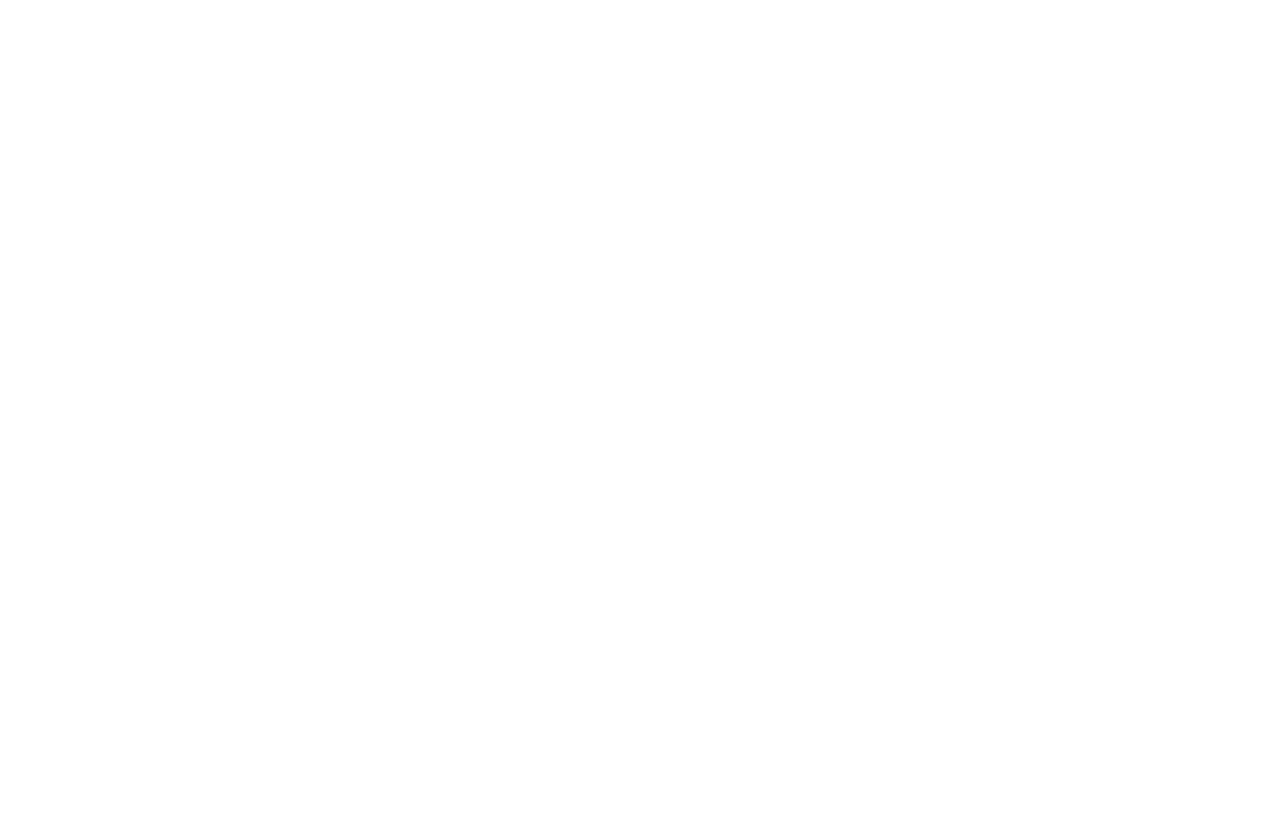
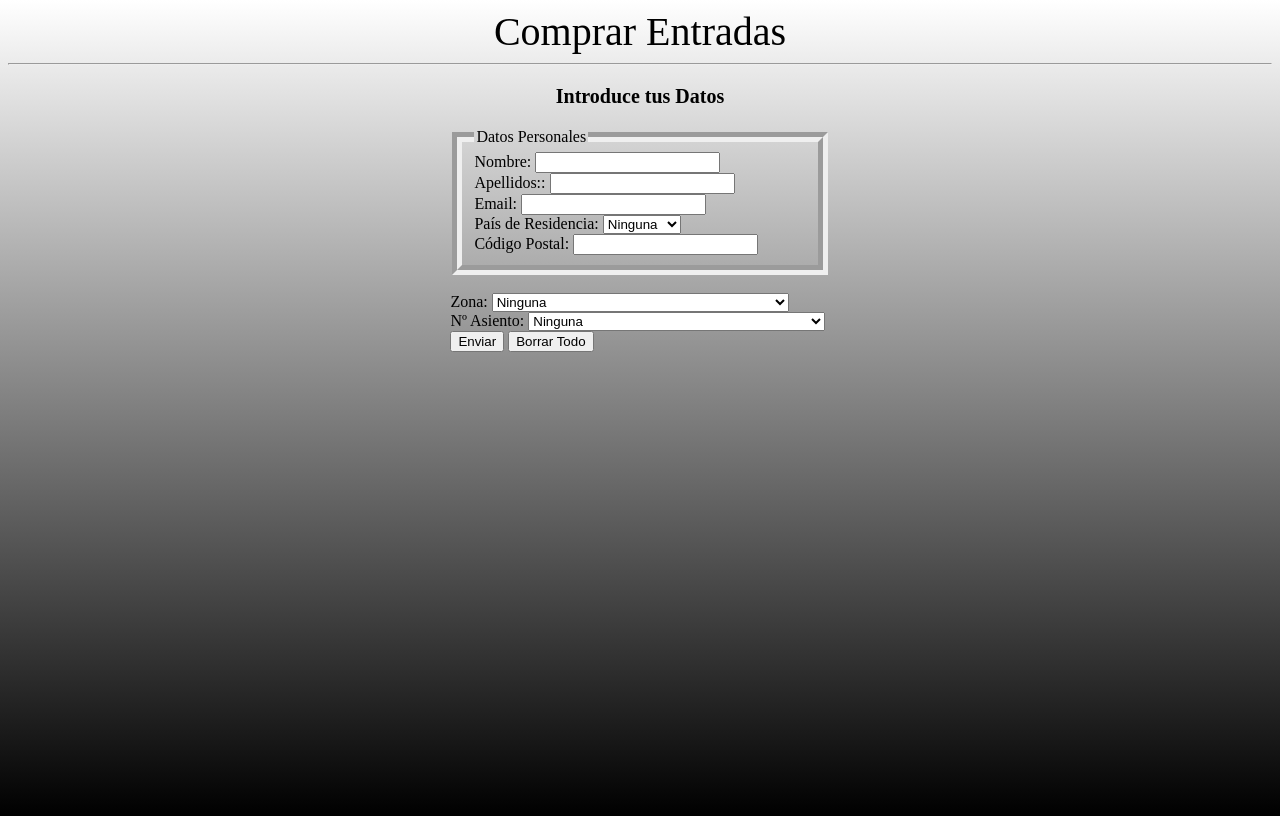
Before and after one commit to NaviGracia/La_Plantilla, a plain HTML site: page taquillas.html in a window 1280 px wide. Drawn offline with Linux system fonts and the light colour scheme.

Commit message:
asta aci

```diff
--- /dev/null
+++ b/destination.css
@@ -0,0 +1,27 @@
+body{
+    height: 100vh;
+    background: radial-gradient(white, black);
+}
+
+header{
+    text-align: center;
+    position: relative;
+    top: 30%;
+    font-size: 50px;
+}
+
+button{
+    position: relative;
+    margin-left: 46.4%;
+    top: 40%;
+}
+
+p{
+    position: relative;
+    text-align: center;
+    top: 40%;
+}
+
+img.imagen{
+    height: 200px;
+}
--- /dev/null
+++ b/taquilla.css
@@ -0,0 +1,25 @@
+body{
+    background-repeat: no-repeat;
+    height: 100vh;
+    background-size: cover;
+    background: linear-gradient(white, black);
+}
+
+header{
+    text-align: center;
+    font-size: 40px;
+}
+
+p{
+    text-align: center;
+    font-size: 20px;
+}
+
+form{
+   margin-left: 35%;
+    margin-right: 35%;
+}
+
+fieldset{
+    border-width: 10px;
+}
--- a/taquillas.html
+++ b/taquillas.html
@@ -5,8 +5,77 @@
     <meta http-equiv="X-UA-Compatible" content="IE=edge">
     <meta name="viewport" content="width=device-width, initial-scale=1.0">
     <title>Taquillas Valencia CF</title>
+    <link rel="stylesheet" href="taquilla.css">
 </head>
 <body>
+    <header>Comprar Entradas</header>
+    <hr>
+    <section>
+    <p><strong>Introduce tus Datos</strong></p>
+    <form method="get" action="index.html">
+        <fieldset>
+        <legend>Datos Personales</legend>
+        <label for="Nombre">Nombre:</label>
+        <input type="text" name="Nombre">
+    <br>
+        <label for="apellidos">Apellidos::</label>
+        <input type="text" name="apellidos">
+    <br>
+        <label for="Email">Email:</label>
+        <input type="text" name="email">
+    <br>
+        <label for="País de Residencia">País de Residencia:</label>
+        <select name="País de Residencia">
+            <option>Ninguna</option>
+            <option>España</option>
+            <option>Francia</option>
+            <option>Alemania</option>
+            <option>Portugal</option>
+        </select>
+    <br>
+        <label for="c_postal">Código Postal:</label>
+        <input type="text" name="c_postal">
+        </fieldset>
+        <br>
+        <label for="zona">Zona:</label>
+        <select name="zona">
+            <option>Ninguna</option>
+            <option>Tribuna Central</option>
+            <option>Tribuna Pref.</option>
+            <option>Tribuna Lateral</option>
+            <option>Anfiteatro Central</option>
+            <option>Tribuna Baja</option>
+            <option>Anfiteatro Lateral</option>
+            <option>Sector 6 Cubierto</option>
+            <option>Sector 5 Cubierto</option>
+            <option>Sector 16 Central</option>
+            <option>Sector 7 Cubierto</option>
+            <option>Sector 17 Central</option>
+            <option>Aquellas que no aparezcan estarán completas</option>
+        </select>
 
+        <br>
+        <label for="asiento">Nº Asiento:</label>
+        <select name="Asiento">
+            <option>Ninguna</option>
+            <option>7998</option>
+            <option>6534</option>
+            <option>5443</option>
+            <option>121</option>
+            <option>45354</option>
+            <option>33333</option>
+            <option>1111</option>
+            <option>9999</option>
+            <option>290</option>
+            <option>15067</option>
+            <option>78</option>
+            <option>Aquellas que no aparezcan estarán completas</option>
+        </select>
+
+        <button type="submit">Enviar</button>
+
+        <button type="reset">Borrar Todo</button>
+    </form>
+    </section>
 </body>
 </html>
```
Also changed, not shown: contacto.html (+52 -0 lines), destination.html (added, +19 -0 lines).
